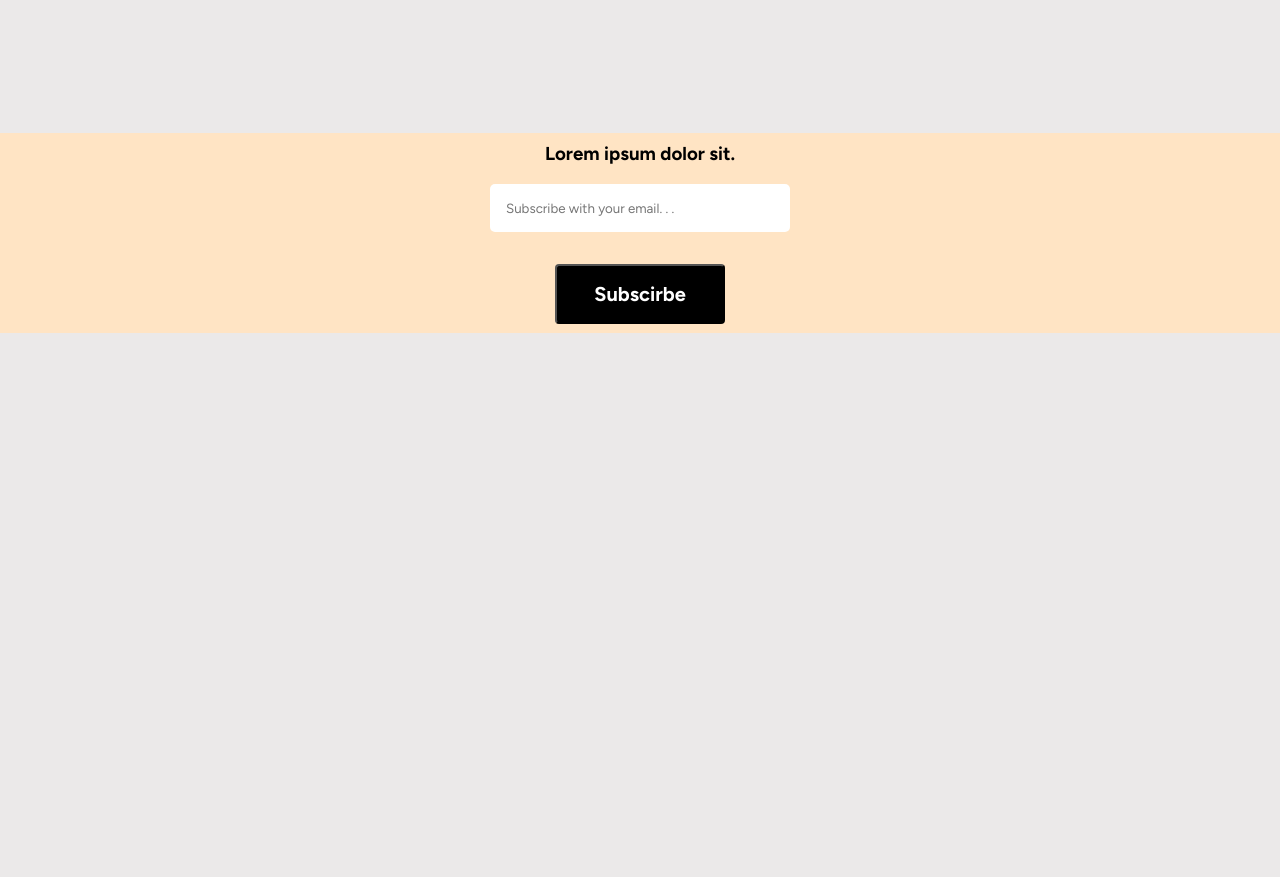
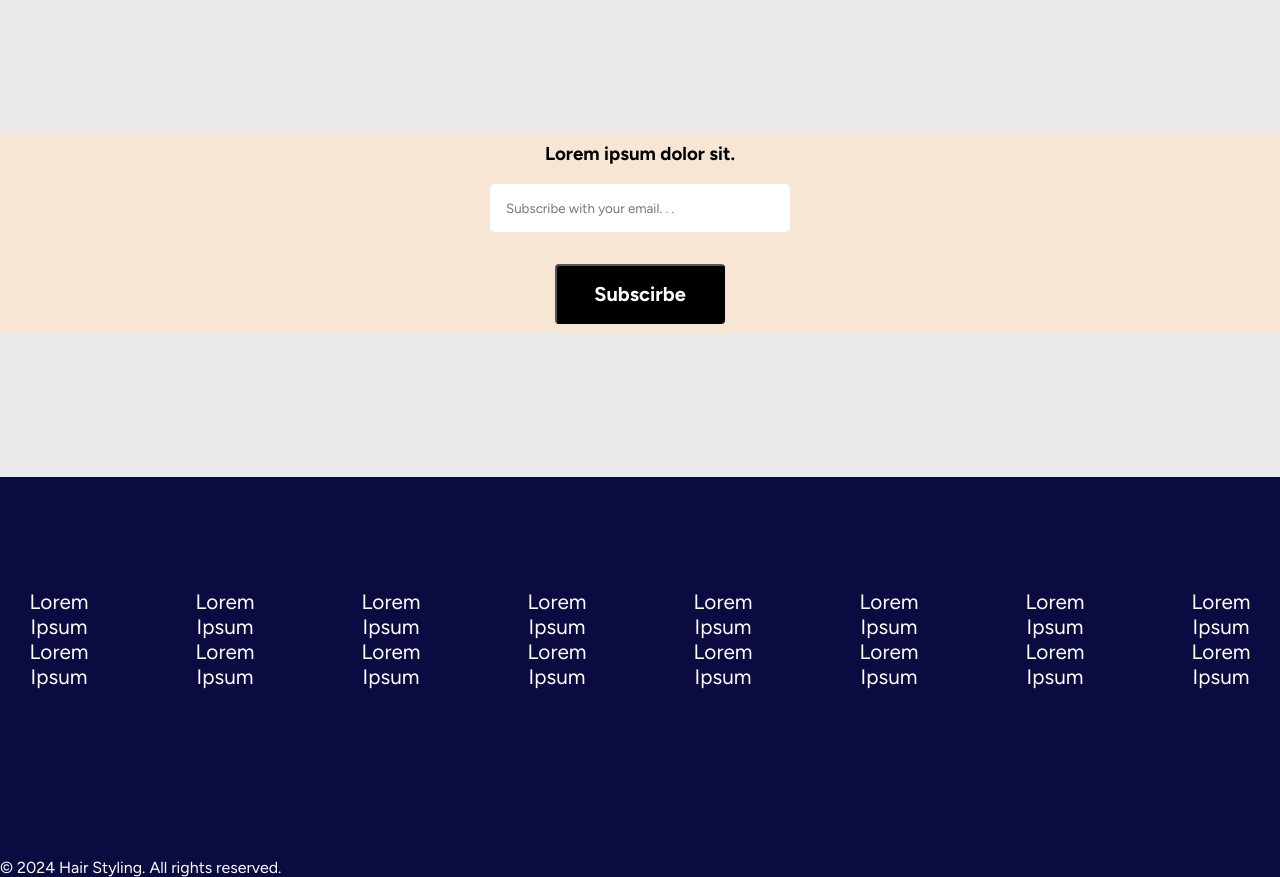
Before and after one commit to VRA9000/Shampoo-Website, a plain HTML site: page index.html in a window 1280 px wide. Shown: the part 3220-4097 px from the top of the page. Before the commit the page ends 3553 px from the top, so only its background shows below. Drawn offline with nearby package versions, Linux system fonts and the light colour scheme.

Commit message:
Footer section update

```diff
--- a/index.html
+++ b/index.html
@@ -100,7 +100,32 @@
   </article>
 
 
+<footer>
+<div class="footer-container">
+  <div class="footer-link"><a href="/">Lorem Ipsum</a></div>
+  <div class="footer-link"><a href="/">Lorem Ipsum</a></div>
+  <div class="footer-link"><a href="/">Lorem Ipsum</a></div>
+  <div class="footer-link"><a href="/">Lorem Ipsum</a></div>
+  <div class="footer-link"><a href="/">Lorem Ipsum</a></div>
+  <div class="footer-link"><a href="/">Lorem Ipsum</a></div>
+  <div class="footer-link"><a href="/">Lorem Ipsum</a></div>
+  <div class="footer-link"><a href="/">Lorem Ipsum</a></div>
+</div>
+<div class="footer-container">
+  <div class="footer-link"><a href="/">Lorem Ipsum</a></div>
+  <div class="footer-link"><a href="/">Lorem Ipsum</a></div>
+  <div class="footer-link"><a href="/">Lorem Ipsum</a></div>
+  <div class="footer-link"><a href="/">Lorem Ipsum</a></div>
+  <div class="footer-link"><a href="/">Lorem Ipsum</a></div>
+  <div class="footer-link"><a href="/">Lorem Ipsum</a></div>
+  <div class="footer-link"><a href="/">Lorem Ipsum</a></div>
+  <div class="footer-link"><a href="/">Lorem Ipsum</a></div>
+</div>
 
+
+
+  <p>&copy; 2024 Hair Styling. All rights reserved.</p>
+</footer>
 
 
 </body>
--- a/styles.css
+++ b/styles.css
@@ -194,7 +194,7 @@ justify-content: center;
 
 .subscribe-field {
   height: 200px;
-  background-color: bisque;
+  background-color: rgba(255, 228, 196, 0.593);
   text-align: center;
   flex-direction: column;
   display: flex;
@@ -229,6 +229,44 @@ justify-content: center;
   background-color: white;
   color: black;
 }
+
+footer{
+  margin-top: 9rem;
+  background-color: rgb(11, 11, 66);
+  height: 400px;
+  text-align: center;
+  padding-top: 7rem;
+  position: relative;
+}
+footer p {
+  color: white;
+  padding-top: 3rem;
+  display: flex;
+  position: absolute;
+  bottom: 0;
+  margin: auto;
+  text-align: center;
+  justify-content: center;
+}
+
+.footer-container{
+  display: flex;
+  column-gap: 3rem;
+  text-align: center;
+  align-items: center;
+  justify-content: center;
+ color: white;
+}
+.footer-container .footer-link a{
+  color: white;
+  text-decoration: none;
+  font-size: 1.3em;
+}
+
+.footer-container .footer-link a:hover {
+  color: rgba(255, 228, 196, 0.593);
+}
+
 
 
 
```
